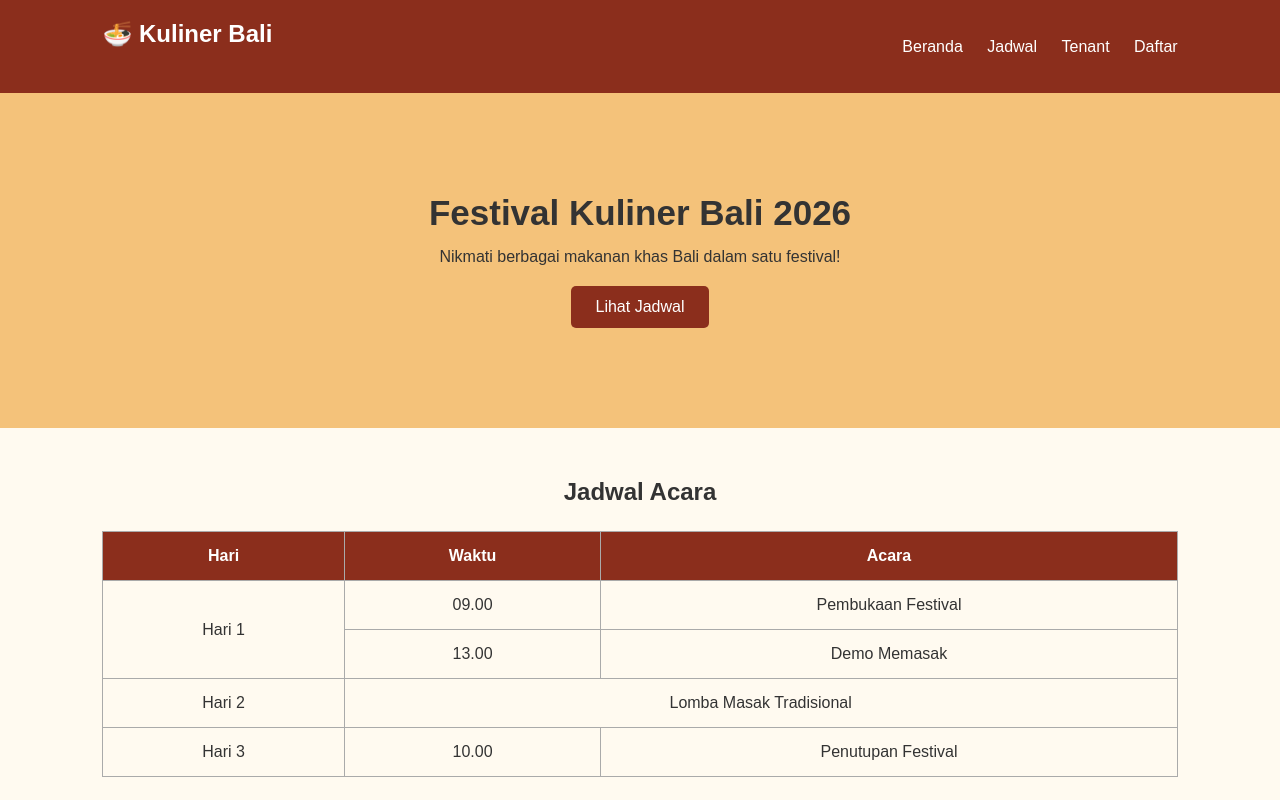
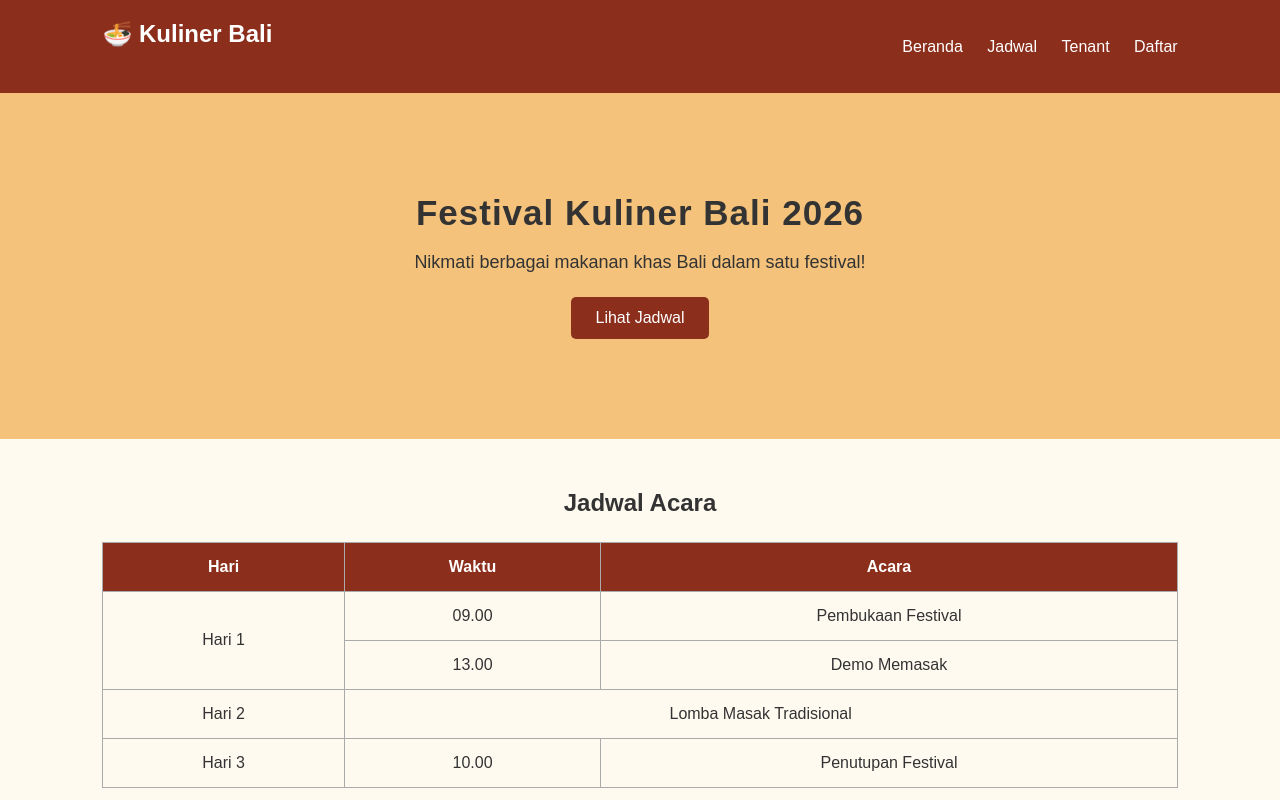
Before and after one commit to 250030494/uts-pssk-250030494, a plain HTML site: page index.html in a window 1280 px wide. Shown: the top 800 px of the page. Drawn offline with Linux system fonts and the light colour scheme.

Commit message:
Enhance hero section styles
Added styles for hero section text and adjusted heading styles.

```diff
--- a/style.css
+++ b/style.css
@@ -155,3 +155,13 @@ footer {
     text-align: center;
     padding: 20px;
 }
+
+/* PENAMBAHAN TAMPILAN HERO */
+.hero p {
+    font-size: 18px;
+    line-height: 1.6;
+}
+
+.hero h1 {
+    letter-spacing: 1px;
+}
```
